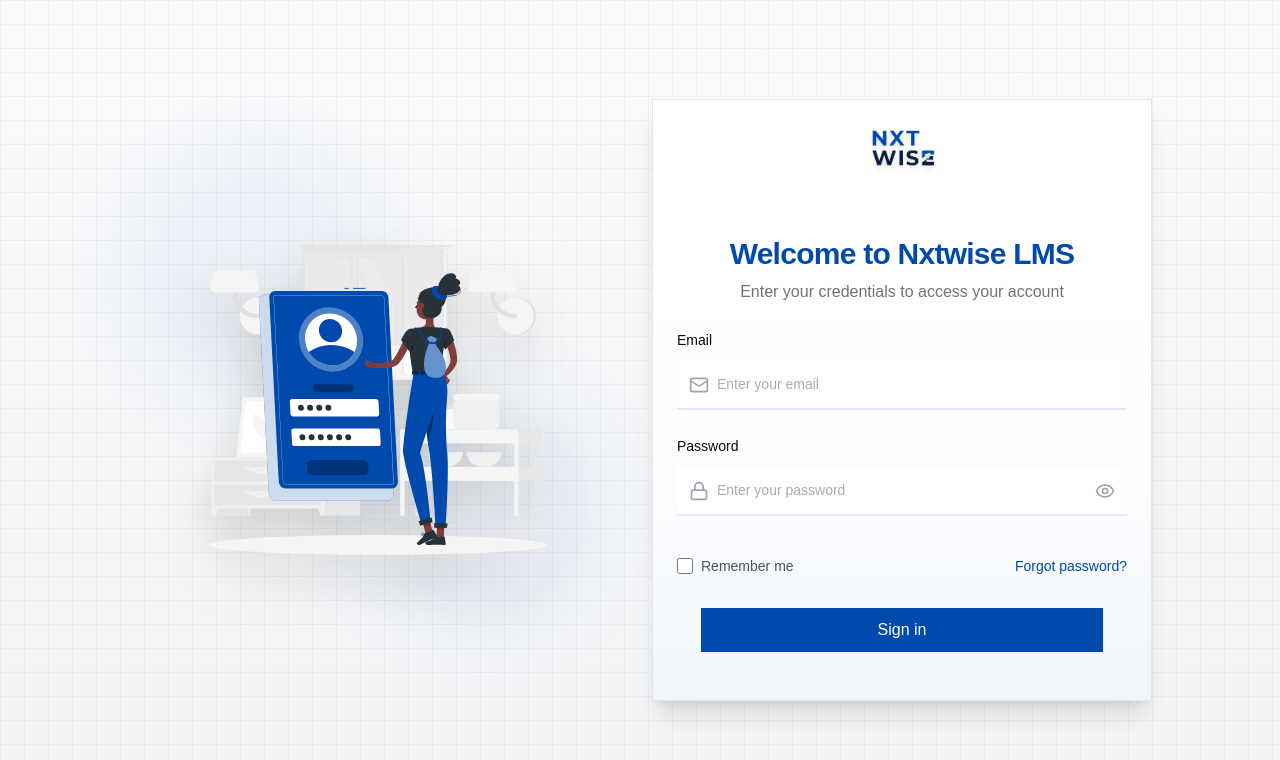
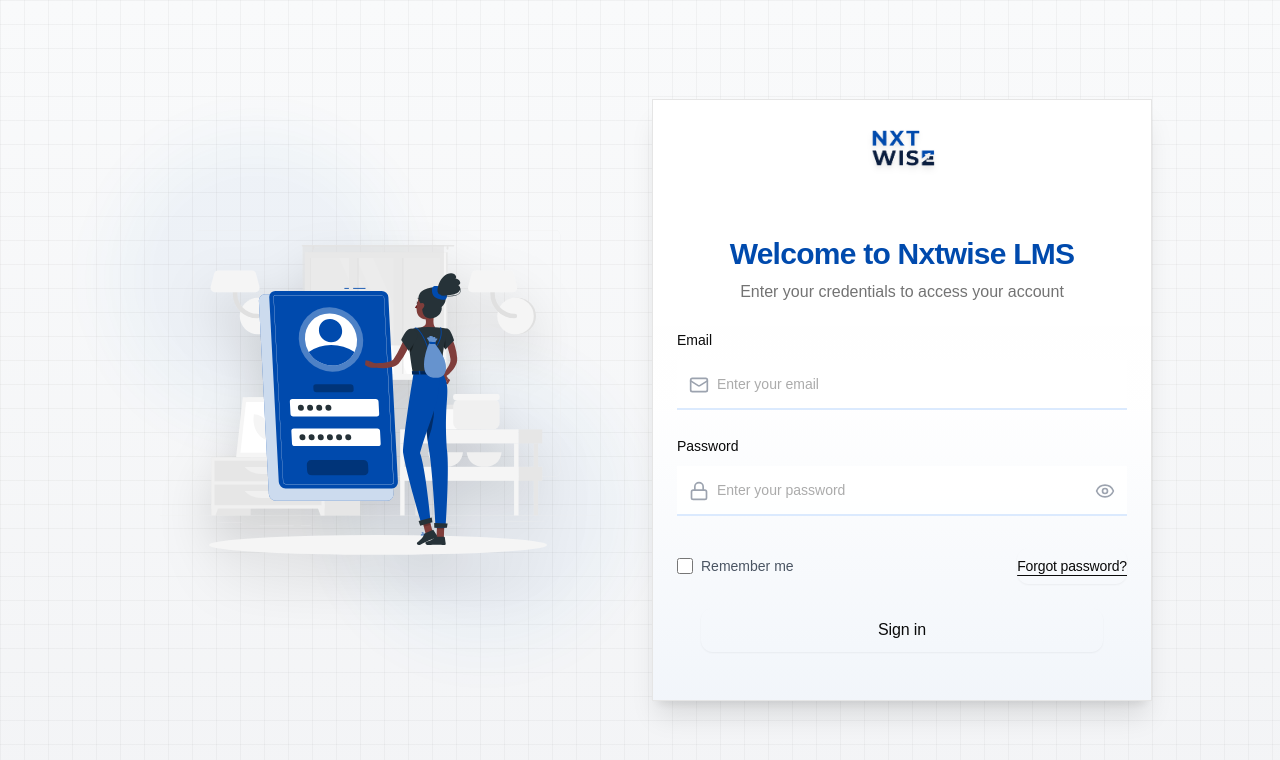
Before and after one commit to nxtwiseedu/nxtwise-lms, a Next.js app: page /login in a window 1280 px wide. Shown: the top 760 px of the page. Built offline with nearby package versions, Linux system fonts and the light colour scheme; no server answers.

Commit message:
some changes

```diff
--- a/components/ui/button.tsx
+++ b/components/ui/button.tsx
@@ -3,33 +3,64 @@
 import { cva, type VariantProps } from "class-variance-authority";
 import { cn } from "@/lib/utils";
 
+/**
+ * Rounded, approachable button variant — behavior-first, colorless.
+ */
 const buttonVariants = cva(
-  "inline-flex items-center justify-center gap-2 whitespace-nowrap text-sm font-medium ring-offset-background transition-all duration-200 focus-visible:outline-none focus-visible:ring-2 focus-visible:ring-ring focus-visible:ring-offset-2 disabled:pointer-events-none disabled:opacity-50 [&_svg]:pointer-events-none [&_svg]:size-4 [&_svg]:shrink-0",
+  [
+    // layout
+    "inline-flex select-none items-center justify-center gap-2 whitespace-nowrap",
+    // typography
+    "text-sm font-medium tracking-[-0.01em]",
+    // rounded shape for edutech tone
+    "rounded-xl", // softer corners
+    // interactivity
+    "ring-offset-background focus-visible:outline-none focus-visible:ring-2 focus-visible:ring-ring focus-visible:ring-offset-2",
+    "transition-[transform,box-shadow,opacity] duration-150 ease-out motion-reduce:transition-none",
+    // tactile feel
+    "[@media(hover:hover)]:hover:-translate-y-[2px] active:translate-y-[1px]",
+    "shadow-sm [@media(hover:hover)]:hover:shadow-md active:shadow-sm",
+    // disabled
+    "disabled:pointer-events-none disabled:opacity-50",
+    "aria-busy:cursor-progress aria-busy:opacity-70",
+    // icons
+    "[&_svg]:pointer-events-none [&_svg]:size-4 [&_svg]:shrink-0",
+  ].join(" "),
   {
     variants: {
       variant: {
-        default:
-          "bg-[#004aad] text-white shadow-sm hover:shadow-md hover:translate-y-[-1px] active:translate-y-[1px] hover:bg-[#004aad]/90",
-        destructive:
-          "bg-destructive text-destructive-foreground shadow-sm hover:shadow-md hover:translate-y-[-1px] active:translate-y-[1px] hover:bg-destructive/90",
+        default: "",
+        destructive: "",
         outline:
-          "border border-input bg-background shadow-sm hover:shadow-md hover:translate-y-[-1px] active:translate-y-[1px] hover:bg-accent hover:text-accent-foreground",
+          "border border-input bg-background/50 backdrop-blur-sm supports-[backdrop-filter]:bg-background/40",
         secondary:
-          "bg-secondary text-secondary-foreground shadow-sm hover:shadow-md hover:translate-y-[-1px] active:translate-y-[1px] hover:bg-secondary/80",
+          "bg-secondary/60 [@media(hover:hover)]:hover:bg-secondary/70",
         ghost:
-          "hover:bg-accent hover:text-accent-foreground hover:translate-y-[-1px] active:translate-y-[1px]",
-        link: "text-[#004aad] underline-offset-4 hover:underline hover:translate-y-[-1px] active:translate-y-[1px]",
+          "bg-transparent [@media(hover:hover)]:hover:bg-accent/40 hover:shadow-sm",
+        link: "underline underline-offset-4 [@media(hover:hover)]:hover:no-underline",
       },
       size: {
-        default: "h-9 px-4 py-2",
-        sm: "h-8 px-3 text-xs",
-        lg: "h-10 px-8",
-        icon: "h-9 w-9",
+        default: "h-9 px-4",
+        sm: "h-8 px-3 text-xs rounded-lg",
+        lg: "h-11 px-6 text-base rounded-2xl", // larger buttons = softer radius
+        xl: "h-12 px-8 text-base rounded-3xl",
+        icon: "h-9 w-9 p-0 rounded-lg",
+      },
+      block: {
+        true: "w-full",
+        false: "",
+      },
+      loading: {
+        true: "pointer-events-none opacity-80",
+        false: "",
       },
     },
+    compoundVariants: [{ size: "icon", class: "[&_svg]:size-5" }],
     defaultVariants: {
       variant: "default",
       size: "default",
+      block: false,
+      loading: false,
     },
   }
 );
@@ -41,12 +72,20 @@
 }
 
 const Button = React.forwardRef<HTMLButtonElement, ButtonProps>(
-  ({ className, variant, size, asChild = false, ...props }, ref) => {
+  (
+    { className, variant, size, block, loading, asChild = false, ...props },
+    ref
+  ) => {
     const Comp = asChild ? Slot : "button";
     return (
       <Comp
-        className={cn(buttonVariants({ variant, size, className }))}
         ref={ref}
+        className={cn(
+          buttonVariants({ variant, size, block, loading }),
+          className
+        )}
+        aria-busy={loading || undefined}
+        data-state={loading ? "loading" : undefined}
         {...props}
       />
     );
```
Also changed, not shown: app/dashboard/page.tsx (+111 -98 lines).
